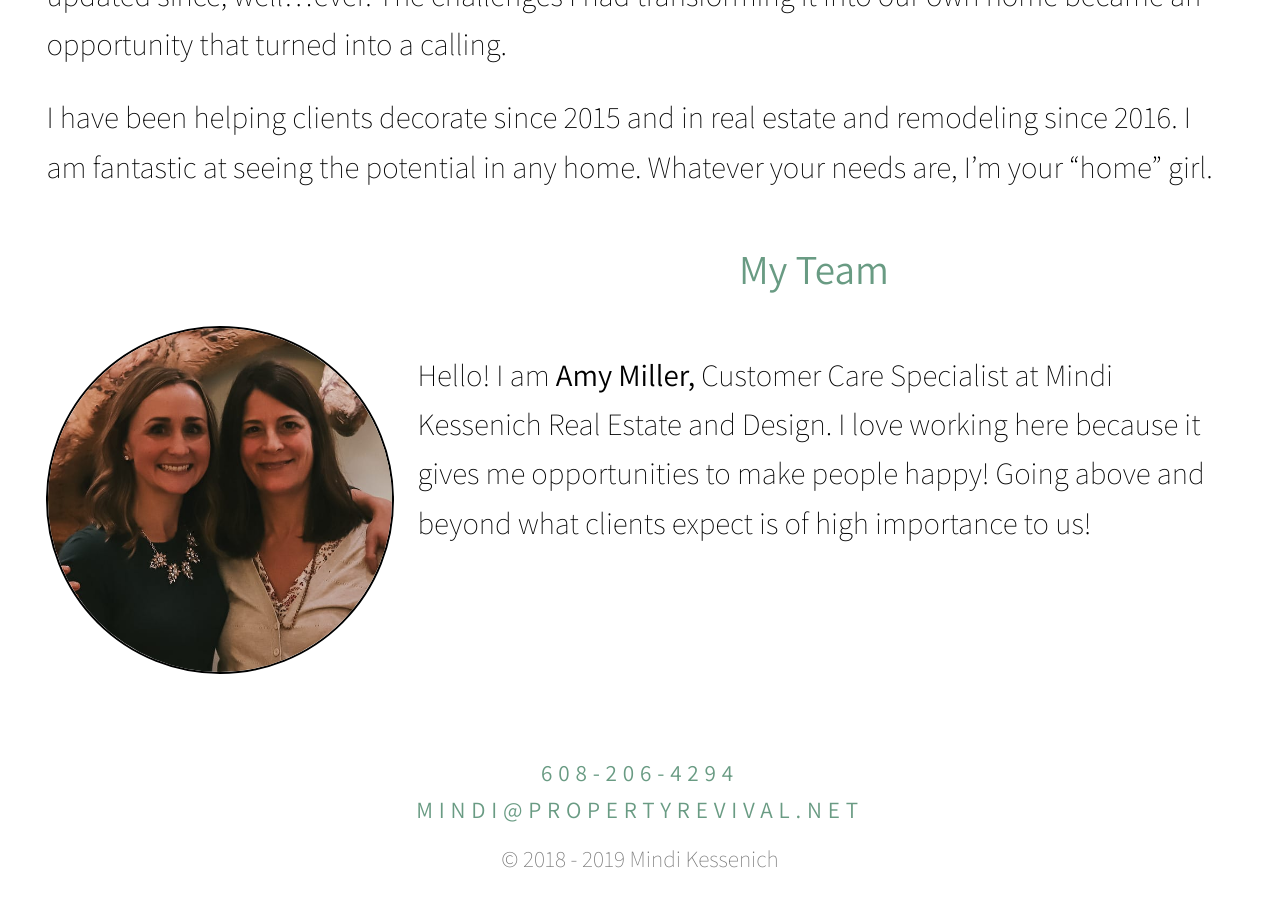
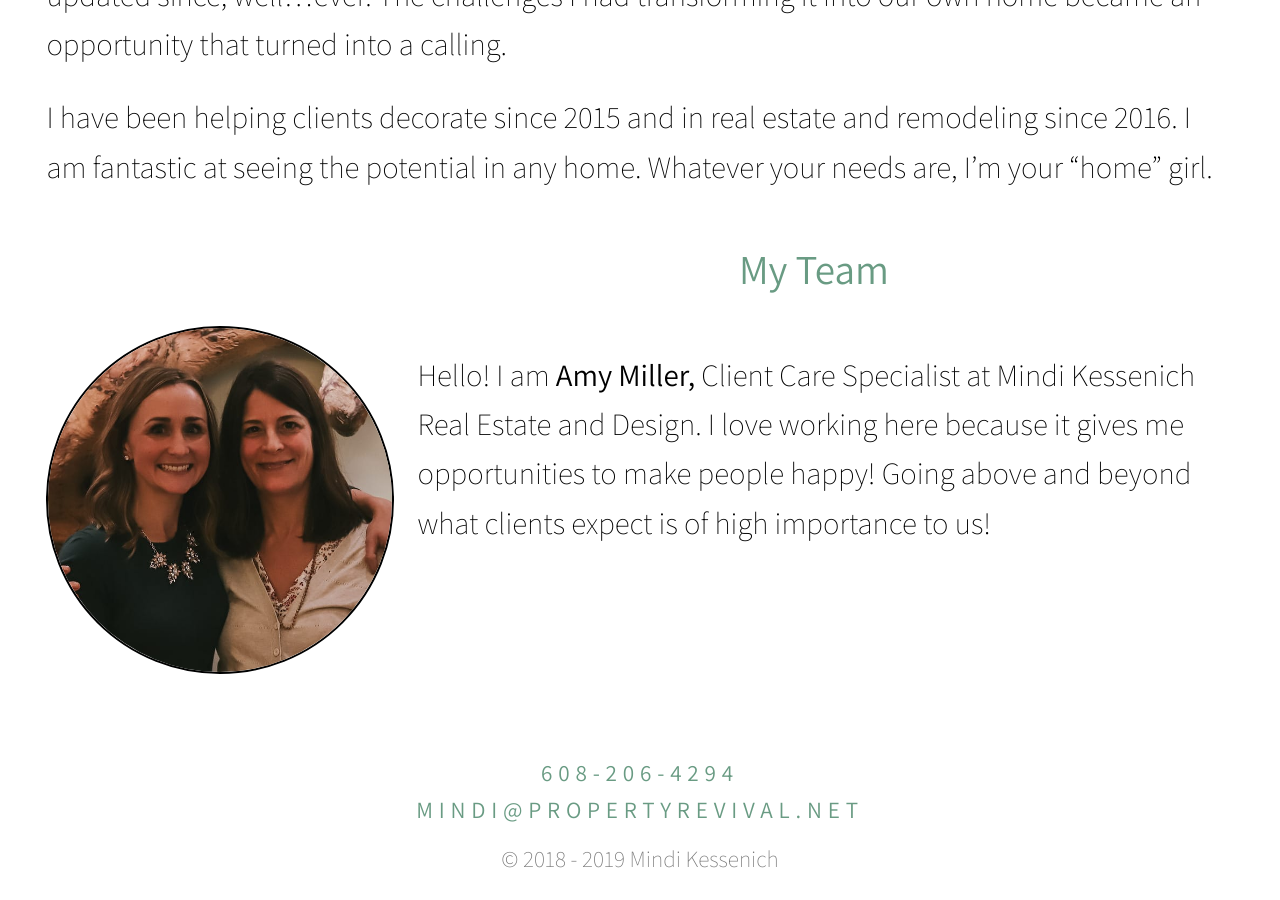
Before and after one commit to mindi-kessenich/mindi-kessenich.github.io, a Jekyll site: the page built from pages/about.md, in a window 1280 px wide and 900 px high, scrolled down 1283 px. Built offline with Jekyll 4.4.1, drawn with Linux system fonts in a browser that asks for light colours.

Commit message:
fix copy

```diff
--- a/pages/about.md
+++ b/pages/about.md
@@ -25,7 +25,7 @@ I have been helping clients decorate since 2015 and in real estate and remodelin
       <img src="/assets/images/photos/mindi-amy.jpg">
     </div>
     <div class="member-description">
-      <p>Hello! I am <strong>Amy Miller,</strong> Customer Care Specialist at Mindi Kessenich Real Estate and Design. I love working here because it gives me opportunities to make people happy! Going above and beyond what clients expect is of high importance to us!</p>
+      <p>Hello! I am <strong>Amy Miller,</strong> Client Care Specialist at Mindi Kessenich Real Estate and Design. I love working here because it gives me opportunities to make people happy! Going above and beyond what clients expect is of high importance to us!</p>
     </div>
   </li>
 </ul>
```
